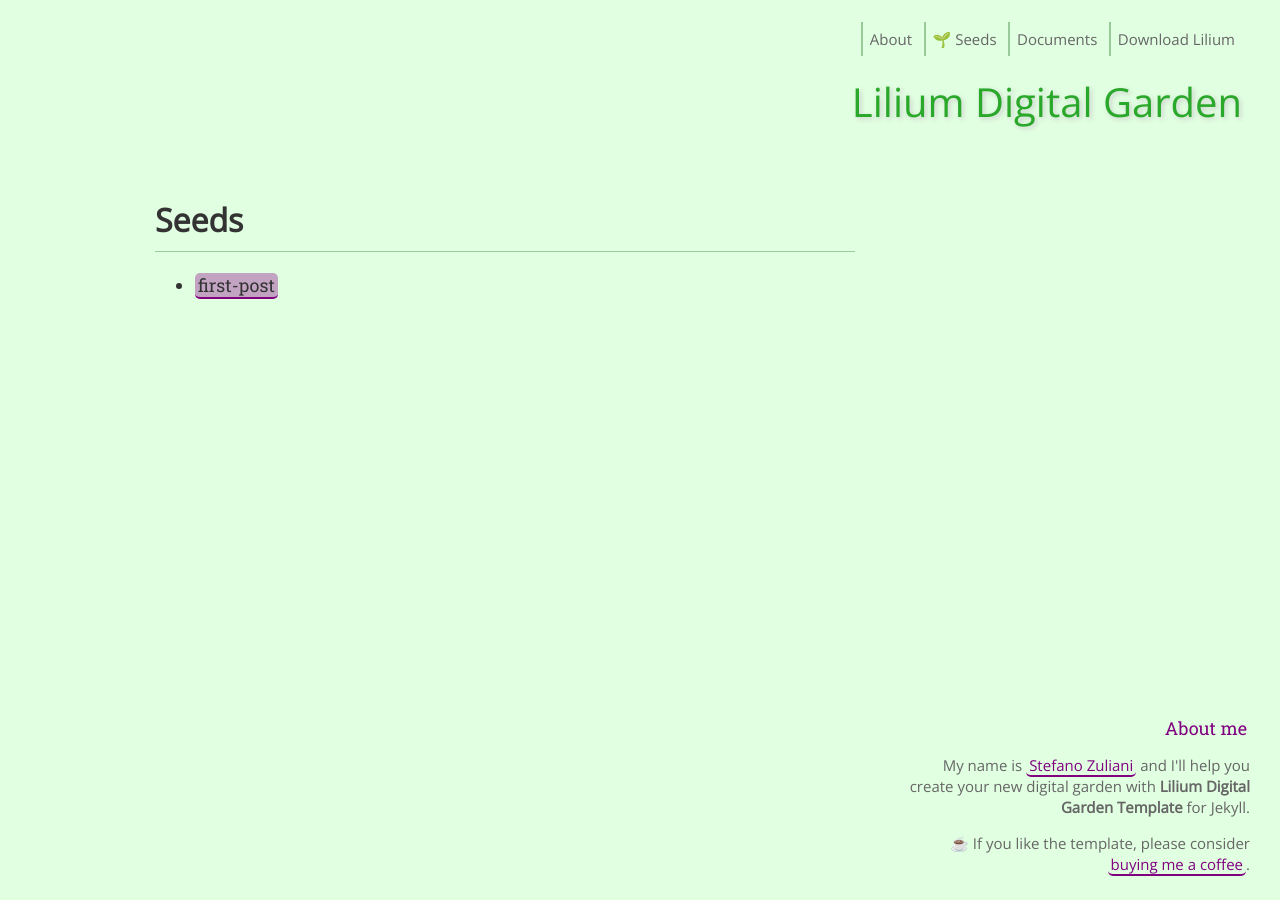
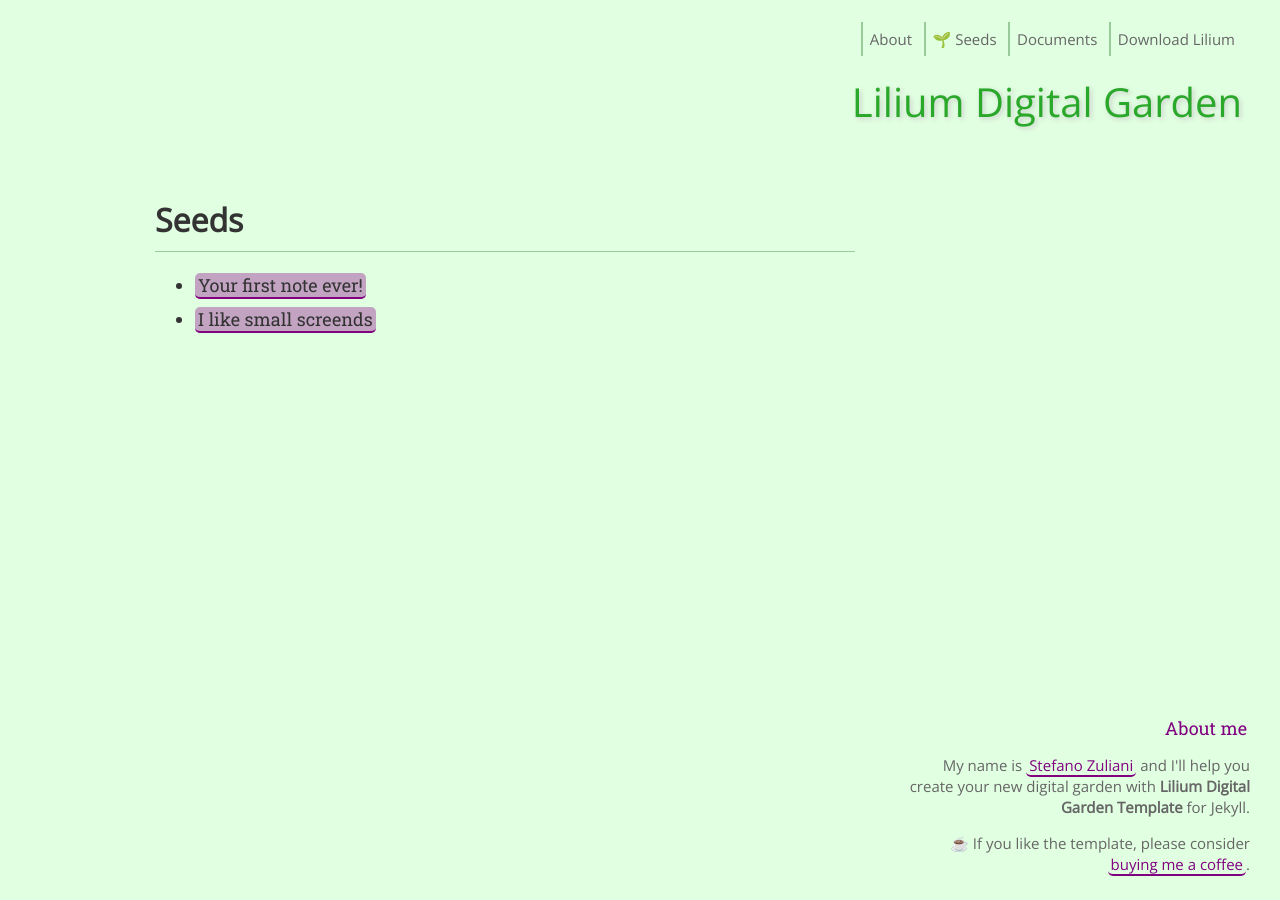
Before and after one commit to crixer18/lilium-digital-garden-jekyll, a Jekyll site: the page built from seeds/index.md, in a window 1280 px wide. Built offline with Jekyll 4.4.1, drawn with Linux system fonts in a browser that asks for light colours; comment, search, counter and statistics services are not loaded.

Commit message:
Update index.md

```diff
--- a/seeds/index.md
+++ b/seeds/index.md
@@ -5,4 +5,5 @@
 
 # Seeds
 
-* [first-post](first-post.md)
+* [Your first note ever!](first-post.md)
+* [I like small screends](second-post.md)
```
